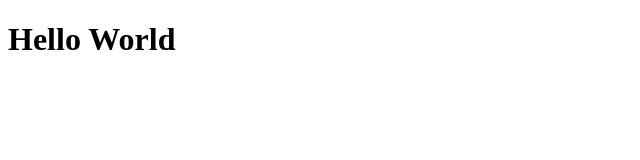
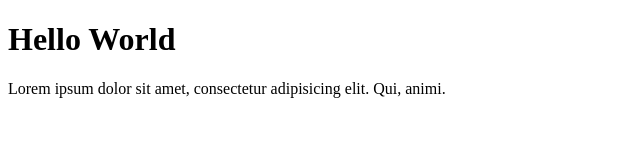
Before and after one commit to mulaidarisehat/wpu-git-test, a plain HTML site: page index.html in a window 1280 px wide. Shown: the whole page, without its empty margins (0-640 px from the left). Drawn offline with Linux system fonts and the light colour scheme.

Commit message:
modifikasi index.html

```diff
--- a/index.html
+++ b/index.html
@@ -9,6 +9,7 @@
 
 <body>
     <h1>Hello World</h1>
+    <p>Lorem ipsum dolor sit amet, consectetur adipisicing elit. Qui, animi.</p>
 </body>
 
 </html>
```
